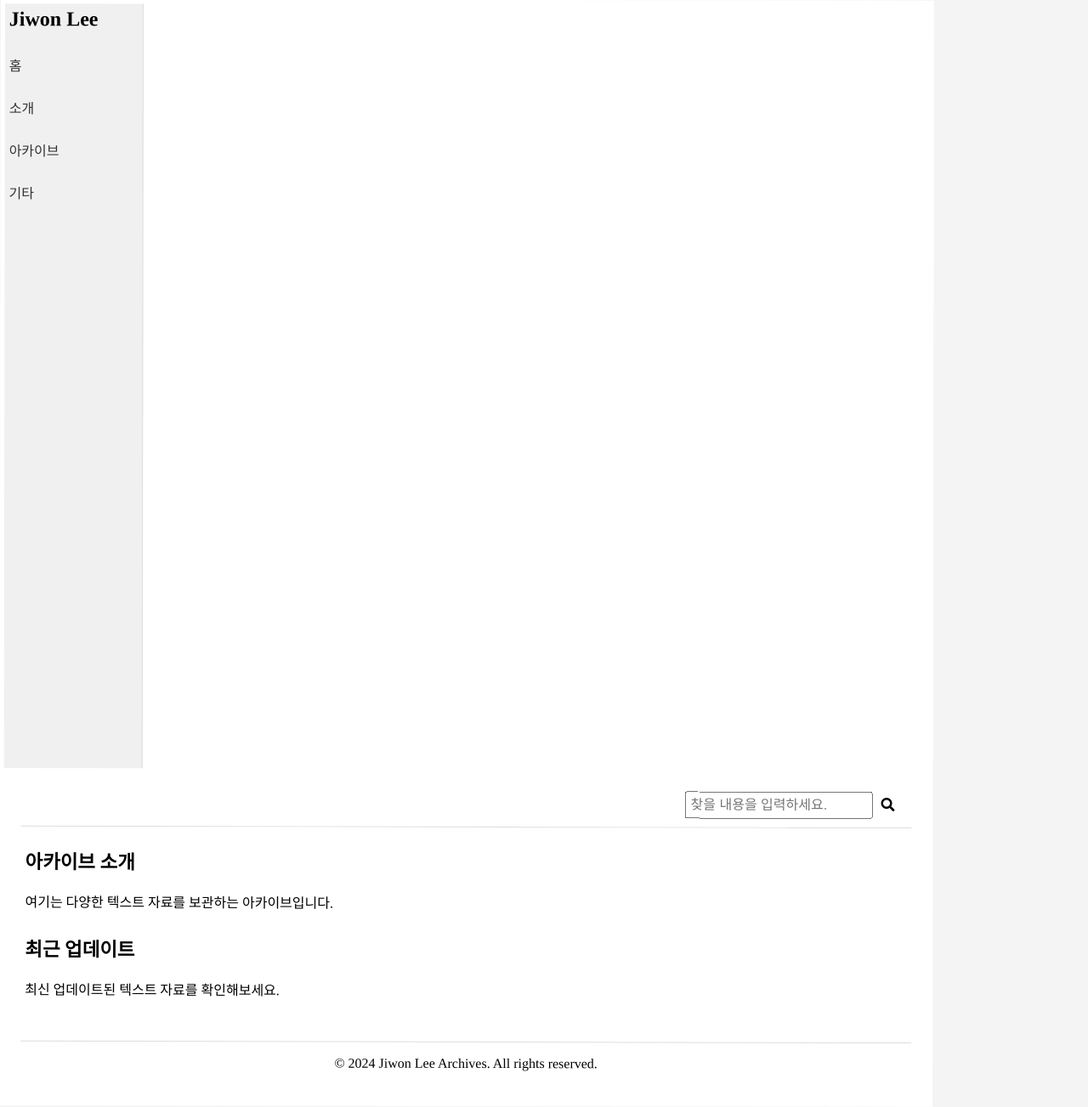
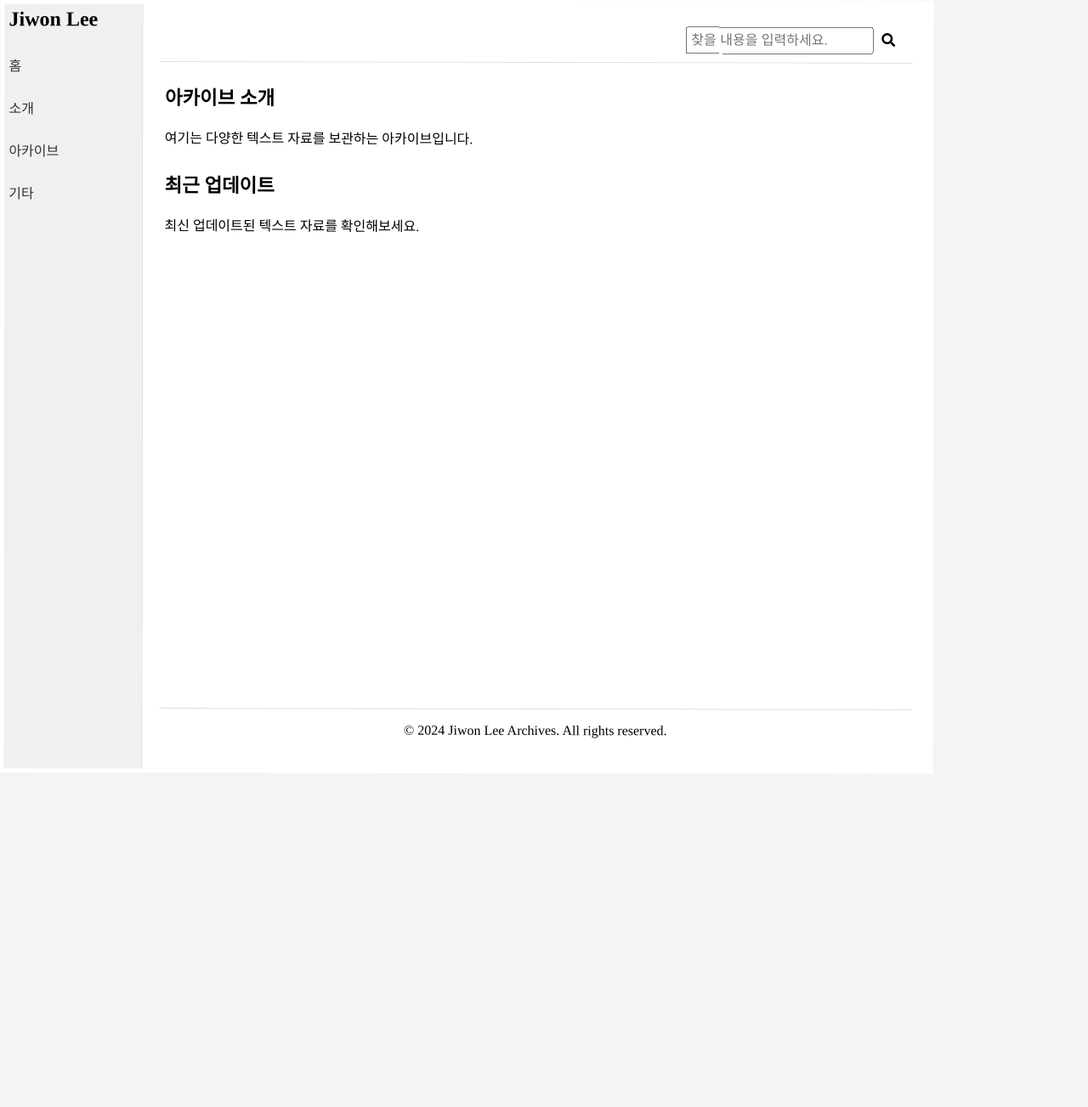
Before and after one commit to LfayeJ/archives, a Jekyll site: the page built from index.html, in a window 1280 px wide. Shown: the whole page at 85% size. Built offline with Jekyll 4.4.1, drawn with Linux system fonts in a browser that asks for light colours; some web fonts are replaced; after the commit the page ends 911 px from its top, so only the background shows below that.

Commit message:
Update styles.css

```diff
--- a/assets/css/styles.css
+++ b/assets/css/styles.css
@@ -28,8 +28,6 @@ body {
 
 .container {
   display: flex; /* Flexbox를 사용하여 요소를 가로로 정렬 */
-  flex: 1;
-  flex-direction: column;
   width: var(--container-width);
   height: 100%;
   margin: 0;
```
